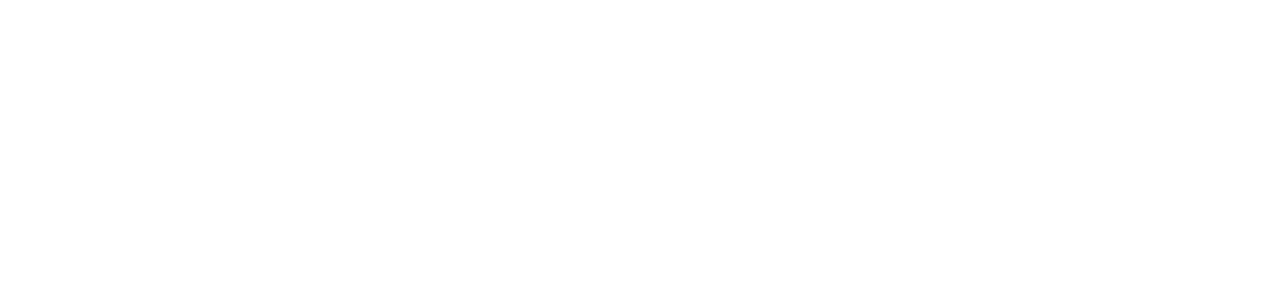
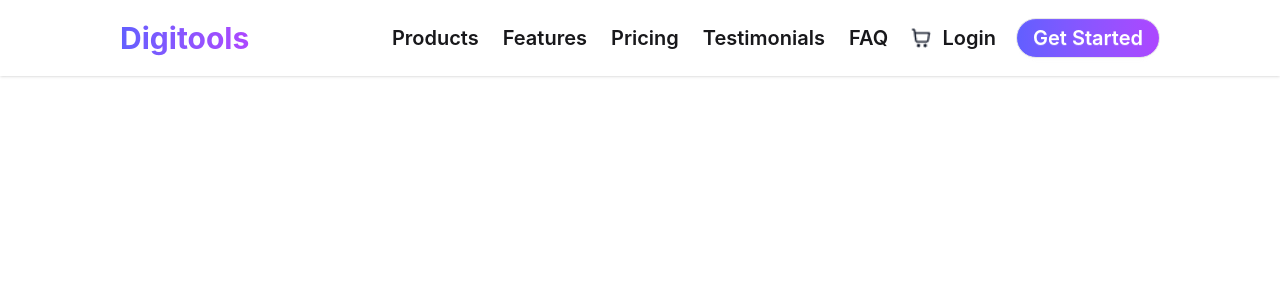
Before and after one commit to raf0670/digitools, a React (Vite) app: page / in a window 1280 px wide. Shown: the top 300 px of the page. Built offline with nearby package versions, Linux system fonts and the light colour scheme.

Commit message:
navbar done

```diff
--- a/src/App.jsx
+++ b/src/App.jsx
@@ -1,9 +1,11 @@
 import './App.css'
+import Navbar from './components/navbar/Navbar'
 
 function App() {
 
   return (
     <>
+      <Navbar></Navbar>
     </>
   )
 }
--- /dev/null
+++ b/src/components/navbar/Navbar.jsx
@@ -0,0 +1,34 @@
+import React from 'react';
+import shoppingCartImg from "../../assets/products/shopping-cart.png";
+
+const Navbar = () => {
+    return (
+        <div className="p-4 bg-base-100 shadow-sm mb-14">
+            <div className='w-10/12 flex items-center mx-auto'>
+                <div className="navbar-start">
+                    <h1 className='bg-linear-to-r from-indigo-500 to-purple-500 bg-clip-text text-transparent font-bold text-3xl'>Digitools</h1>
+                </div>
+                <div className="navbar-center hidden lg:flex">
+                    <ul className="flex gap-6 text-xl font-semibold menu menu-horizontal px-1">
+                        <li>Products</li>
+                        <li>Features</li>
+                        <li>Pricing</li>
+                        <li>Testimonials</li>
+                        <li>FAQ</li>
+                    </ul>
+                </div>
+                <div className="navbar-end flex gap-5">
+                    <div className='flex gap-3 items-center'>
+                        <img src={shoppingCartImg} className='w-5 h-5' alt="" />
+                        <h2 className='text-xl font-semibold'>Login</h2>
+                    </div>
+                    <div>
+                        <button className='btn bg-linear-to-r from-indigo-500 to-purple-500 rounded-full text-xl text-white hover:scale-105 transition-all duration-400'>Get Started</button>
+                    </div>
+                </div>
+            </div>
+        </div>
+    );
+};
+
+export default Navbar;
```
